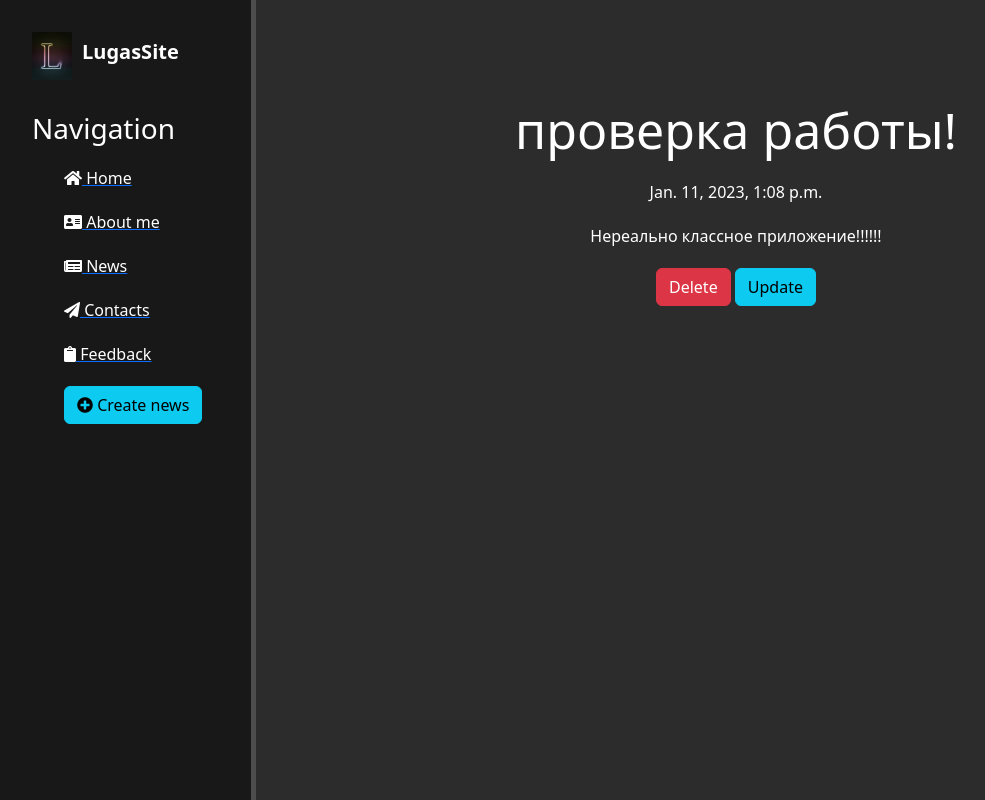
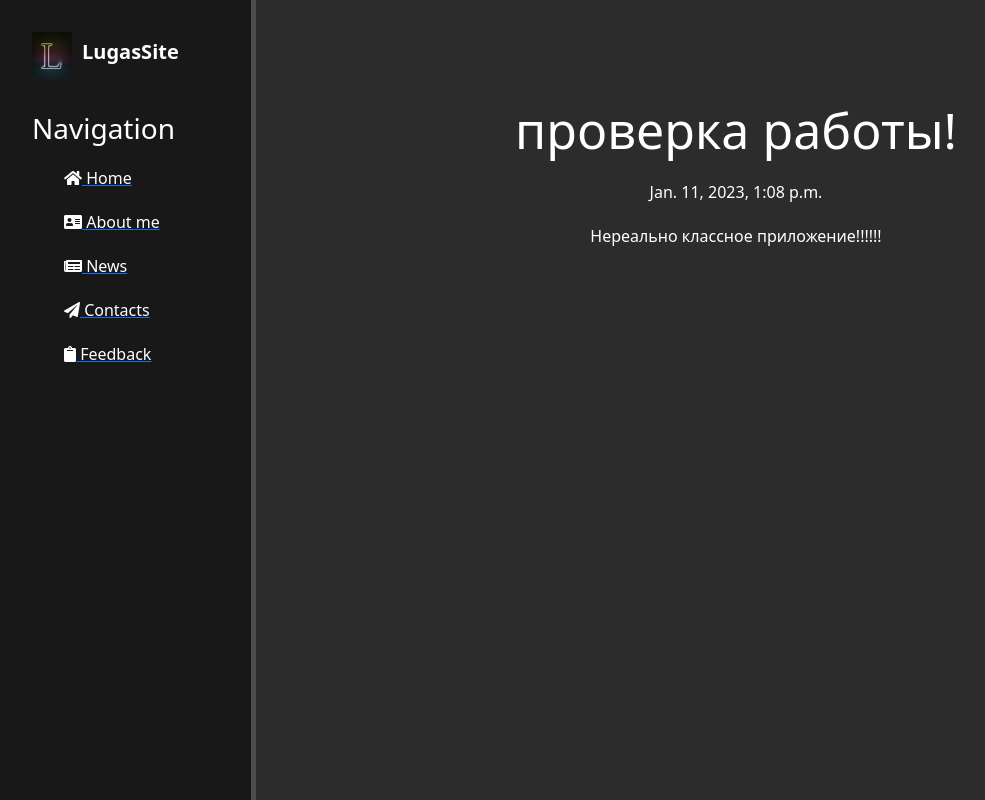
Before and after one commit to MaxLugas/LugasSite, a Django app: page /news/1 in a window 1280 px wide. Shown: the whole page, without its empty margins (0-985 px from the left). Run offline with Django 4.2, Linux system fonts and the light colour scheme; data comes from the database, SQL or seed files in the repository; some libraries are stand-ins or nearby versions.

Commit message:
fix some bugs

```diff
--- a/LugasSite/main/templates/main/layout.html
+++ b/LugasSite/main/templates/main/layout.html
@@ -17,12 +17,12 @@
         <span class="logo">LugasSite</span>
         <h3>Navigation</h3>
         <ul>
-            <a href="{% url 'home'%}"><li><i class="fas fa-home"></i> Home</li></a>
-            <a href="{% url 'about'%}"><li><i class="fas fa-address-card"></i> About me</li></a>
-            <a href="{% url 'news_home'%}"><li><i class="fas fa-newspaper"></i> News</li></a>
+            <a href="{% url 'home' %}"><li><i class="fas fa-home"></i> Home</li></a>
+            <a href="{% url 'about' %}"><li><i class="fas fa-address-card"></i> About me</li></a>
+            <a href="{% url 'news_home' %}"><li><i class="fas fa-newspaper"></i> News</li></a>
             <a href=""><li><i class="fas fa-paper-plane"></i> Contacts</li></a>
             <a href=""><li><i class="fas fa-clipboard"></i> Feedback</li></a>
-            <a href="{% url 'create' %}"><li><button class="btn btn-info"><i class="fas fa-plus-circle"></i> Create news</button></li></a>
+            {# <a href="{% url 'create' %}"><li><button class="btn btn-info"><i class="fas fa-plus-circle"></i> Create news</button></li></a> #}
         </ul>
     </aside>
     <main>
--- a/LugasSite/news/models.py
+++ b/LugasSite/news/models.py
@@ -2,7 +2,7 @@ from django.db import models
 
 
 class Articles(models.Model):
-    title = models.CharField('Name', max_length=50)
+    title = models.CharField('Title', max_length=50)
     anons = models.CharField('Anons', max_length=250)
     content = models.TextField('Content')
     date = models.DateTimeField('Date of publication')
--- a/LugasSite/news/templates/news/details_view.html
+++ b/LugasSite/news/templates/news/details_view.html
@@ -9,8 +9,8 @@
         <h1>{{ article.title }}</h1>
         <p>{{ article.date }}</p>
         <p>{{ article.content }}</p>
-        <a href="{% url 'news-delete' article.id %}" class="btn btn-danger">Delete</a>
-        <a href="{% url 'news-update' article.id %}" class="btn btn-info">Update</a>
+        {# <a href="{% url 'news-delete' article.id %}" class="btn btn-danger">Delete</a> #}
+        {# <a href="{% url 'news-update' article.id %}" class="btn btn-info">Update</a> #}
     </div>
 
 {% endblock %}
```
